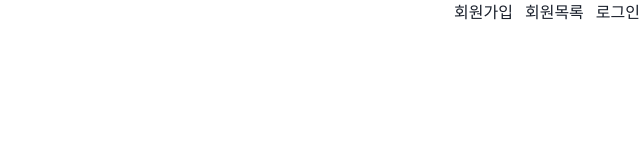
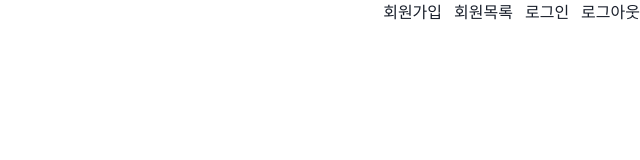
Before and after one commit to jnn-jnn1/prj2-practice-react, a React (Vite) app: page / in a window 1280 px wide. Shown: the top 160 px of the page, without its empty margins (640-1280 px from the left). Built offline with nearby package versions, Linux system fonts and the light colour scheme.

Commit message:
로그아웃 버튼 추가

```diff
--- a/src/component/NavBar.jsx
+++ b/src/component/NavBar.jsx
@@ -33,6 +33,13 @@ export function NavBar() {
       >
         로그인
       </Box>
+      <Box
+        onClick={() => account.logout()}
+        cursor={"pointer"}
+        _hover={{ bgColor: "gray.200" }}
+      >
+        로그아웃
+      </Box>
       {account.isLoggedIn() && (
         <Box>
           <FontAwesomeIcon icon={faUser} /> {account.nickName}
```
